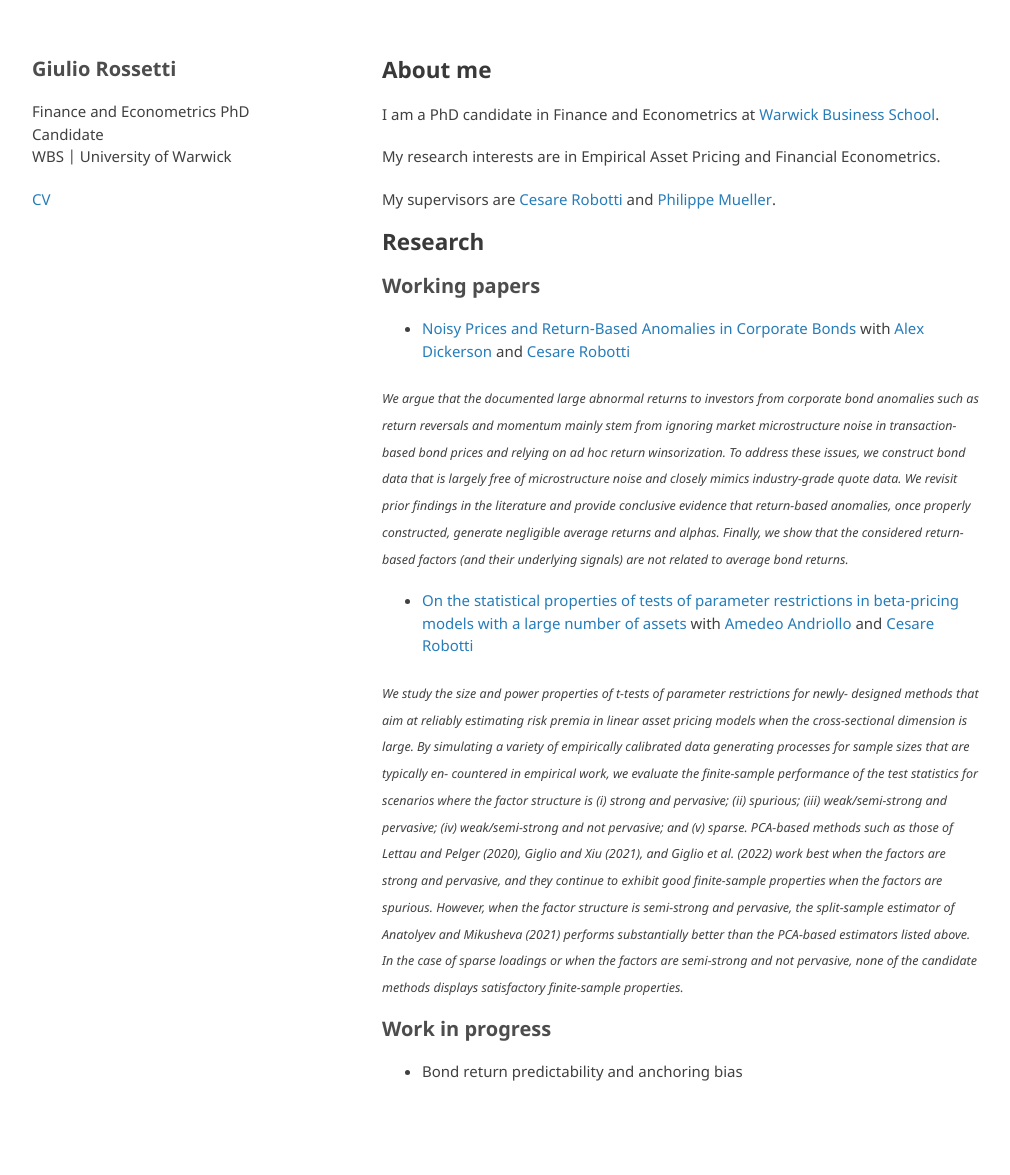
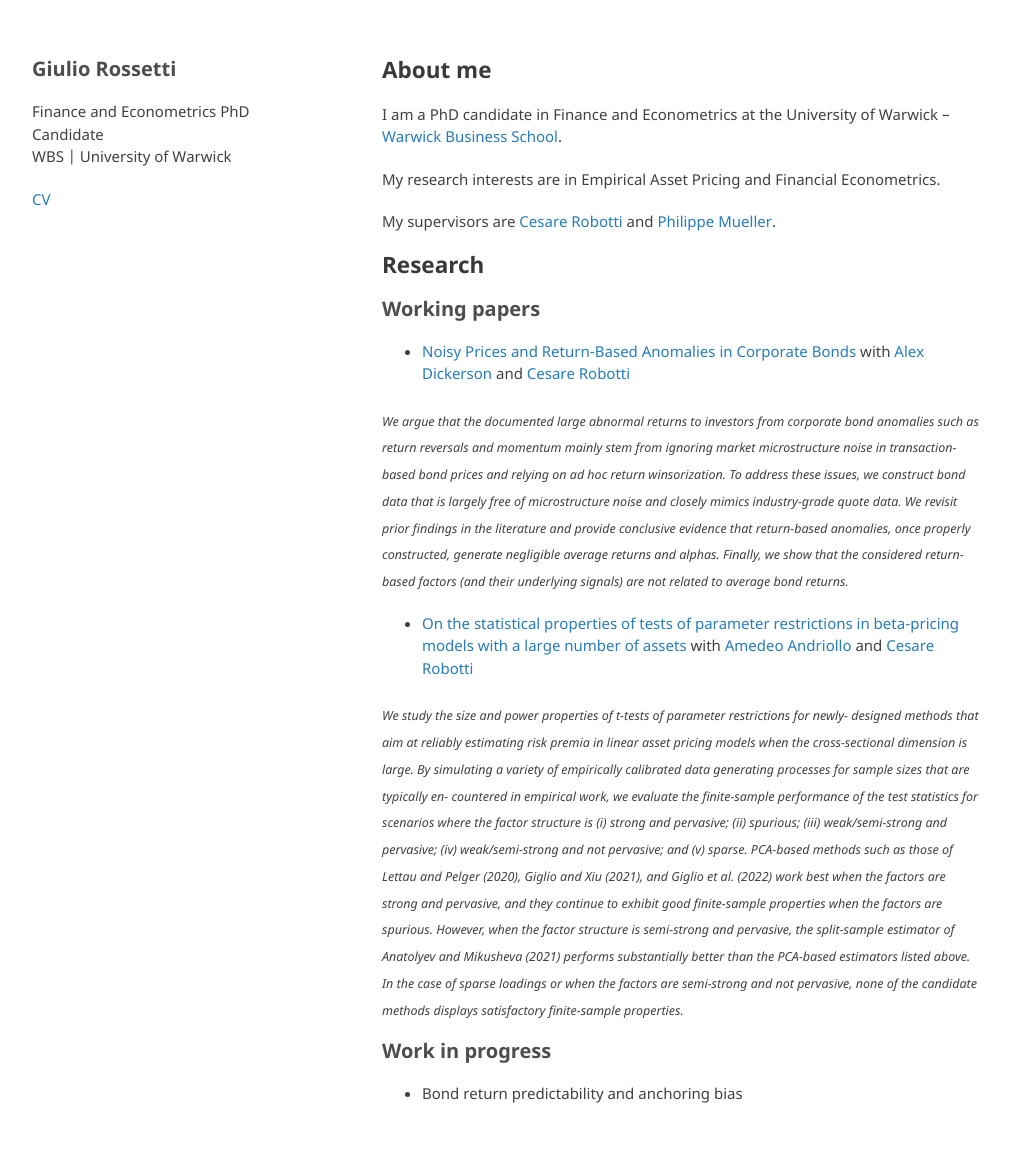
Before and after one commit to GiulioRossetti94/giuliorossetti94.github.io, a Jekyll site: the page built from index.md, in a window 1280 px wide. Shown: the whole page, without its empty margins (133-1143 px from the left). Built offline with Jekyll 4.4.1, drawn with Linux system fonts in a browser that asks for light colours; the repository's description, which GitHub fills in, is left out; our own code applies the rules of GitHub Pages for plain Markdown files; before the commit the page ends 1152 px from its top, so only the background shows below that.

Commit message:
Update index.md

```diff
--- a/index.md
+++ b/index.md
@@ -4,7 +4,7 @@ layout: default
 
 ## About me
 
-I am a PhD candidate in Finance and Econometrics at [Warwick Business School](http://wbs.ac.uk/).
+I am a PhD candidate in Finance and Econometrics at the University of Warwick -- [Warwick Business School](http://wbs.ac.uk/).
 
 My research interests are in Empirical Asset Pricing and Financial Econometrics.
 
```
